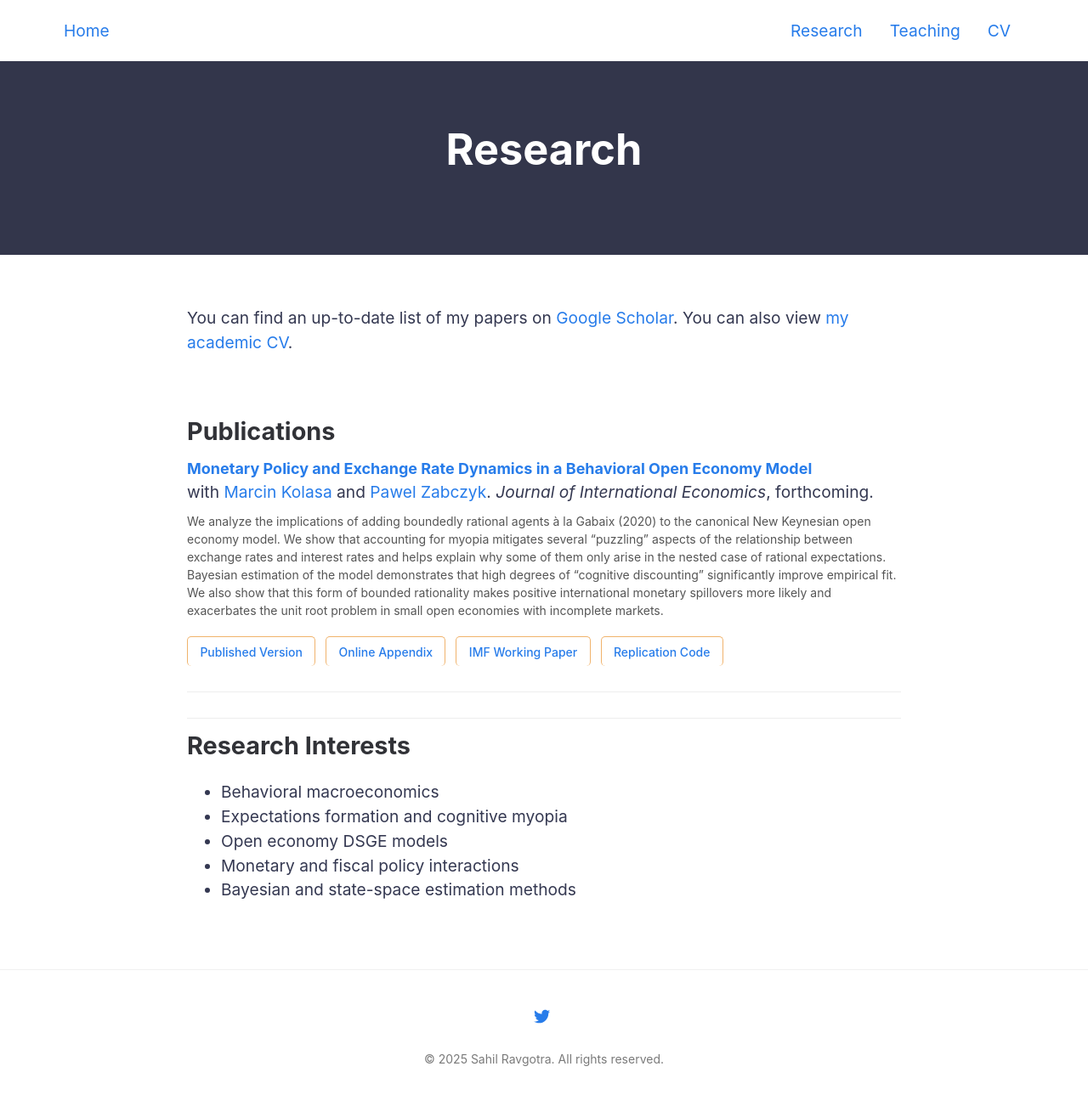
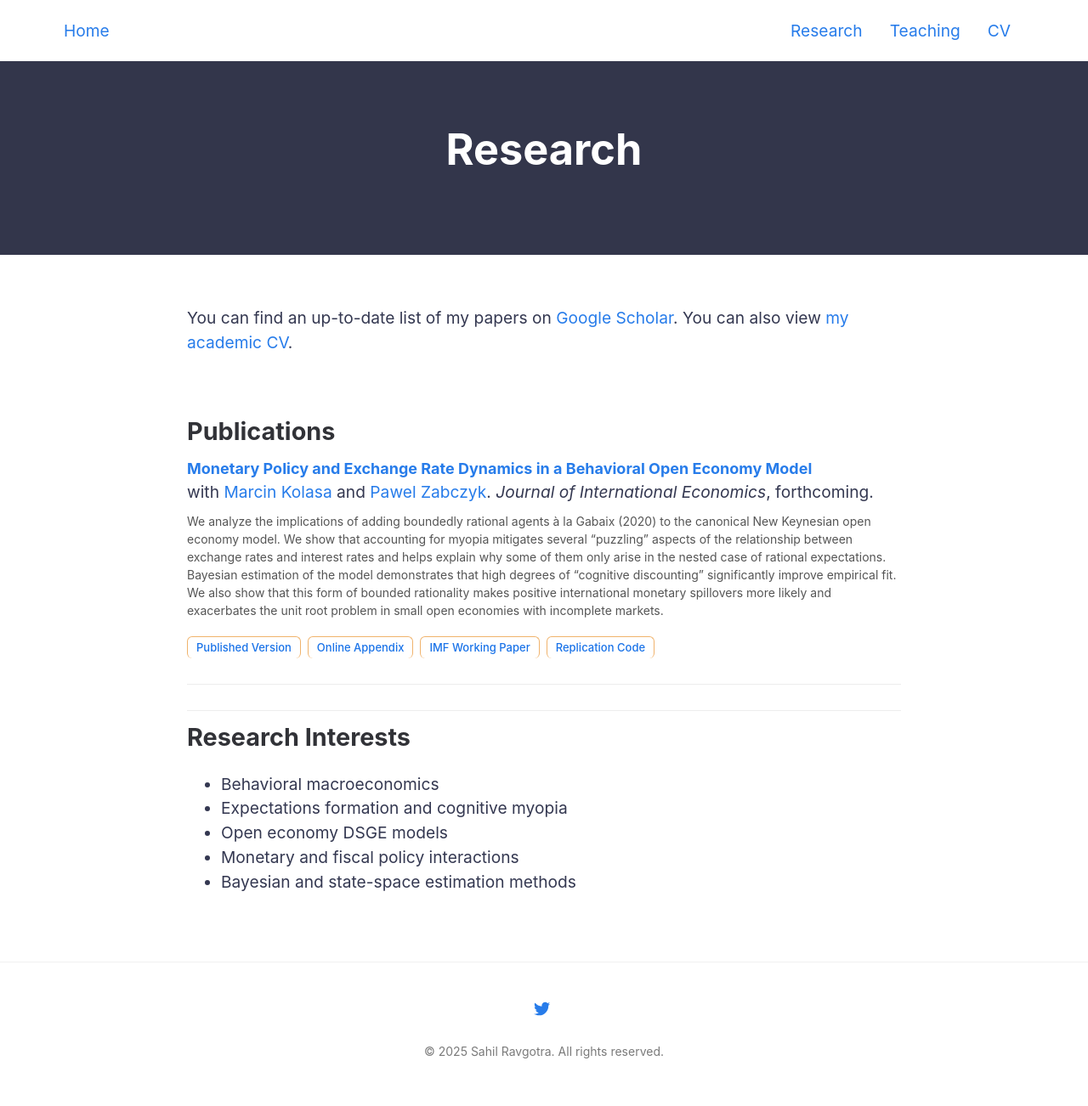
Before and after one commit to ravgotrasahil/ravgotrasahil-github.io, a Jekyll site: the page built from research.md, in a window 1280 px wide. Shown: the whole page at 85% size. Built offline with Jekyll 4.4.1, drawn with Linux system fonts in a browser that asks for light colours.

Commit message:
Update critical.css

```diff
--- a/_includes/critical.css
+++ b/_includes/critical.css
@@ -4,21 +4,26 @@ h1{color:#313237;margin-top:0;margin-bottom:.5rem}.dark-bg{background-color:#313
   margin-top: 1rem;
   display: flex;
   flex-wrap: wrap;
-  gap: 0.75rem;
+  gap: 0.5rem;
+  align-items: center;
 }
 
 .research-btn {
-  padding: 0.4rem 0.9rem;
+  padding: 3px 10px;
+  font-size: 13px;
+  font-weight: 500;
+  color: #1a73e8 !important;
+  text-decoration: none !important;
   border: 1px solid #f0b36c;
-  border-radius: 5px;
-  color: #f0b36c;
-  font-size: 14px;
-  font-weight: 500;
-  text-decoration: none;
-  transition: background-color 0.2s ease, color 0.2s ease;
+  border-radius: 6px;
+  background-color: transparent;
+  line-height: 1.4;
+  transition: all 0.2s ease;
+  display: inline-block;
 }
 
 .research-btn:hover {
   background-color: #f0b36c;
-  color: #0d1b2a;
+  color: #0d1b2a !important;
+  border-color: #f0b36c;
 }
```
